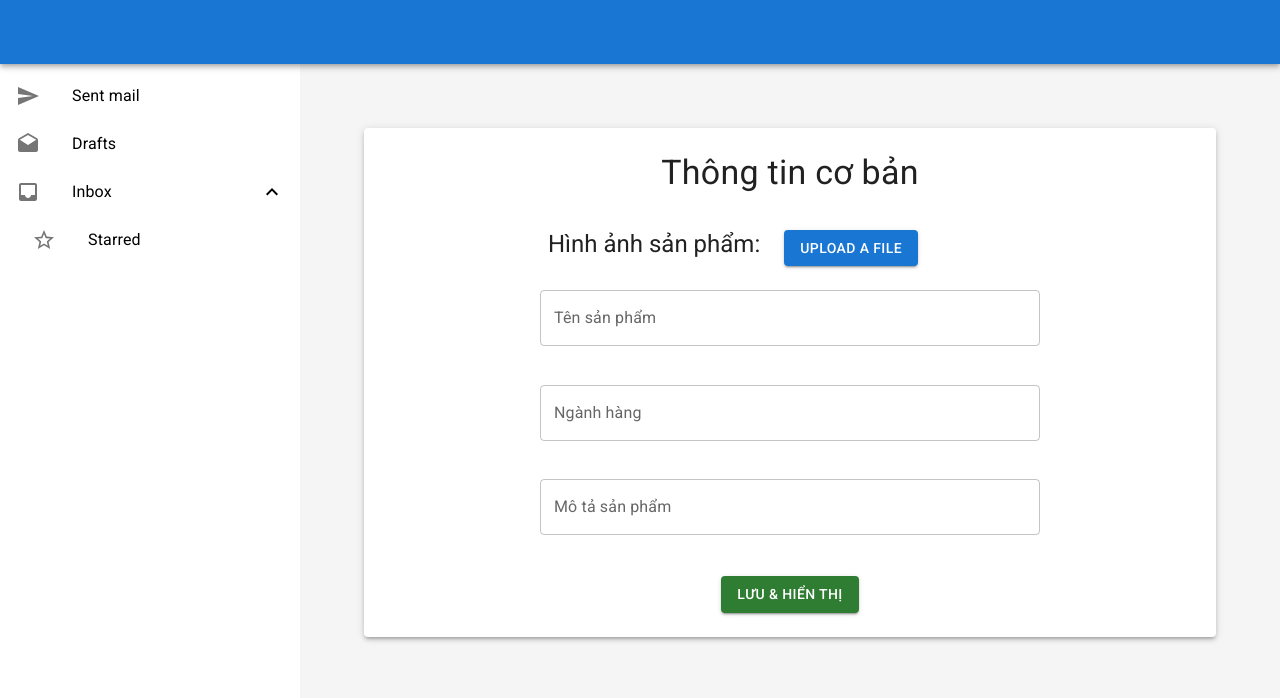
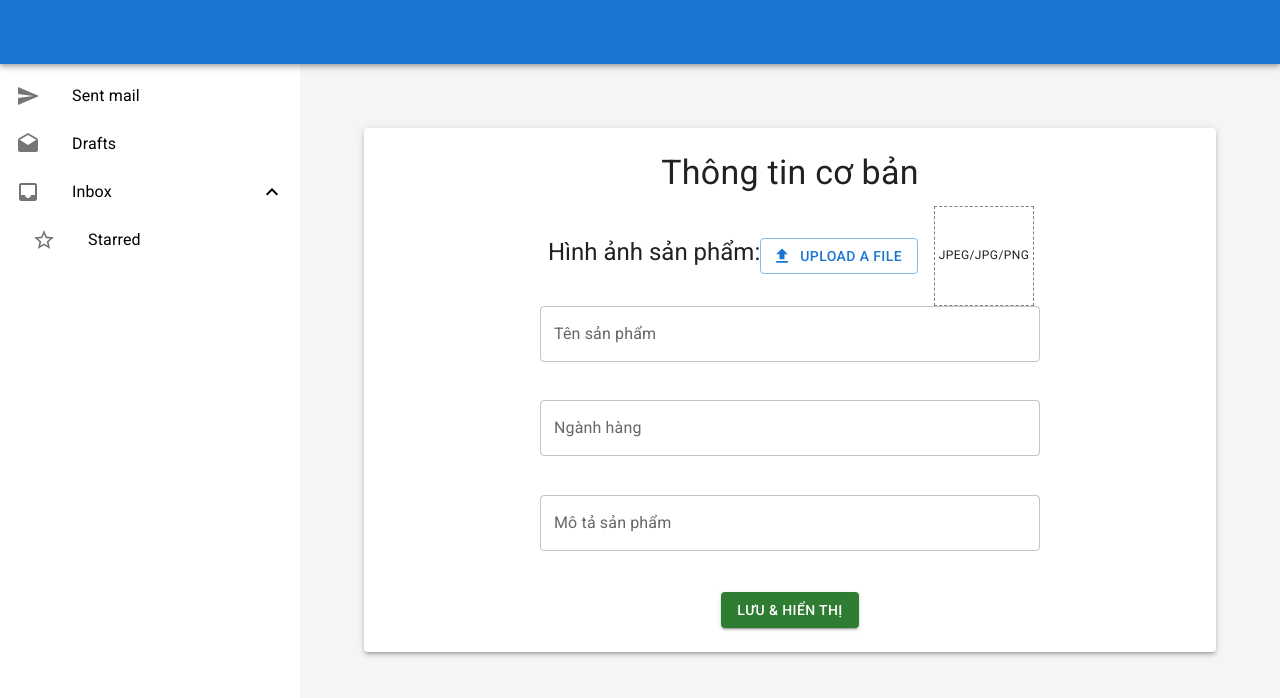
Before and after one commit to thientuquangtrung/birdtradingplatform, a React (Create React App) app in the folder client/: page /product/new in a window 1280 px wide. Shown: the top 698 px of the page. Built offline with nearby package versions, Linux system fonts and the light colour scheme.

Commit message:
up file component

```diff
--- /dev/null
+++ b/client/src/components/UploadImage.js
@@ -0,0 +1,42 @@
+import { Button, Typography } from '@mui/material';
+import { FileUpload } from '@mui/icons-material';
+import { useState } from 'react';
+import { Box, Stack } from '@mui/system';
+
+function UploadImage({ inputName, rounded, reverse }) {
+    const [uploadFile, setUploadFile] = useState('');
+
+    const handleSelectFile = (e) => {
+        const file = e.target.files[0];
+        if (file) {
+            const url = URL.createObjectURL(file);
+            setUploadFile(url);
+        }
+    };
+
+    return (
+        <Stack direction={reverse ? 'row' : 'row-reverse'} alignItems="center" gap={2}>
+            <Stack
+                justifyContent="center"
+                sx={{
+                    width: '100px',
+                    height: '100px',
+                    border: '1px dashed grey',
+                    borderRadius: rounded ? '50%' : '0',
+                    overflow: 'hidden',
+                }}
+            >
+                {!uploadFile && <Typography variant="caption">JPEG/JPG/PNG</Typography>}
+                {uploadFile && (
+                    <img src={uploadFile} alt="" style={{ width: '100%', height: '100%', objectFit: 'cover' }} />
+                )}
+            </Stack>
+            <Button variant="outlined" component="label" color="primary" startIcon={<FileUpload />}>
+                Upload a file
+                <input type="file" name={inputName} hidden accept="image/*" onChange={handleSelectFile} />
+            </Button>
+        </Stack>
+    );
+}
+
+export default UploadImage;
--- a/client/src/pages/NewProduct/NewProduct.js
+++ b/client/src/pages/NewProduct/NewProduct.js
@@ -3,6 +3,7 @@ import Box from '@mui/material/Box';
 import Typography from '@mui/material/Typography';
 import TextField from '@mui/material/TextField';
 import Button from '@mui/material/Button';
+import UploadImage from '../../components/UploadImage';
 
 function NewProduct() {
     return (
@@ -20,18 +21,7 @@ function NewProduct() {
                     <Typography variant="h5" gutterBottom>
                         Hình ảnh sản phẩm:
                     </Typography>
-                    <Button
-                        variant="contained"
-                        component="label"
-                        color="primary"
-                        sx={{
-                            margin: 3,
-                        }}
-                    >
-                        {' '}
-                        Upload a file
-                        <input type="file" hidden />
-                    </Button>
+                    <UploadImage />
                 </Box>
                 <TextField id="outlined-basic" label="Tên sản phẩm" variant="outlined" sx={{ width: 500 }} /> <br />{' '}
                 <br />
```
